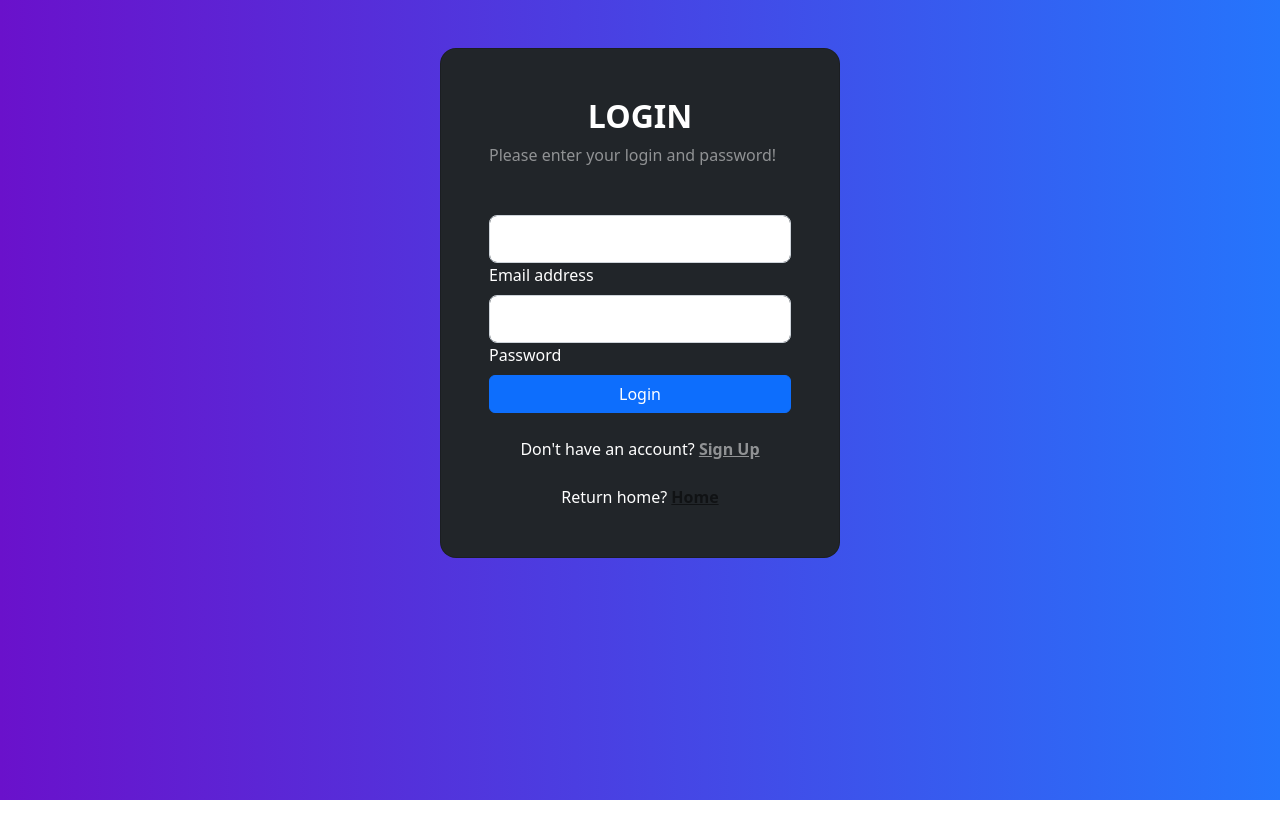
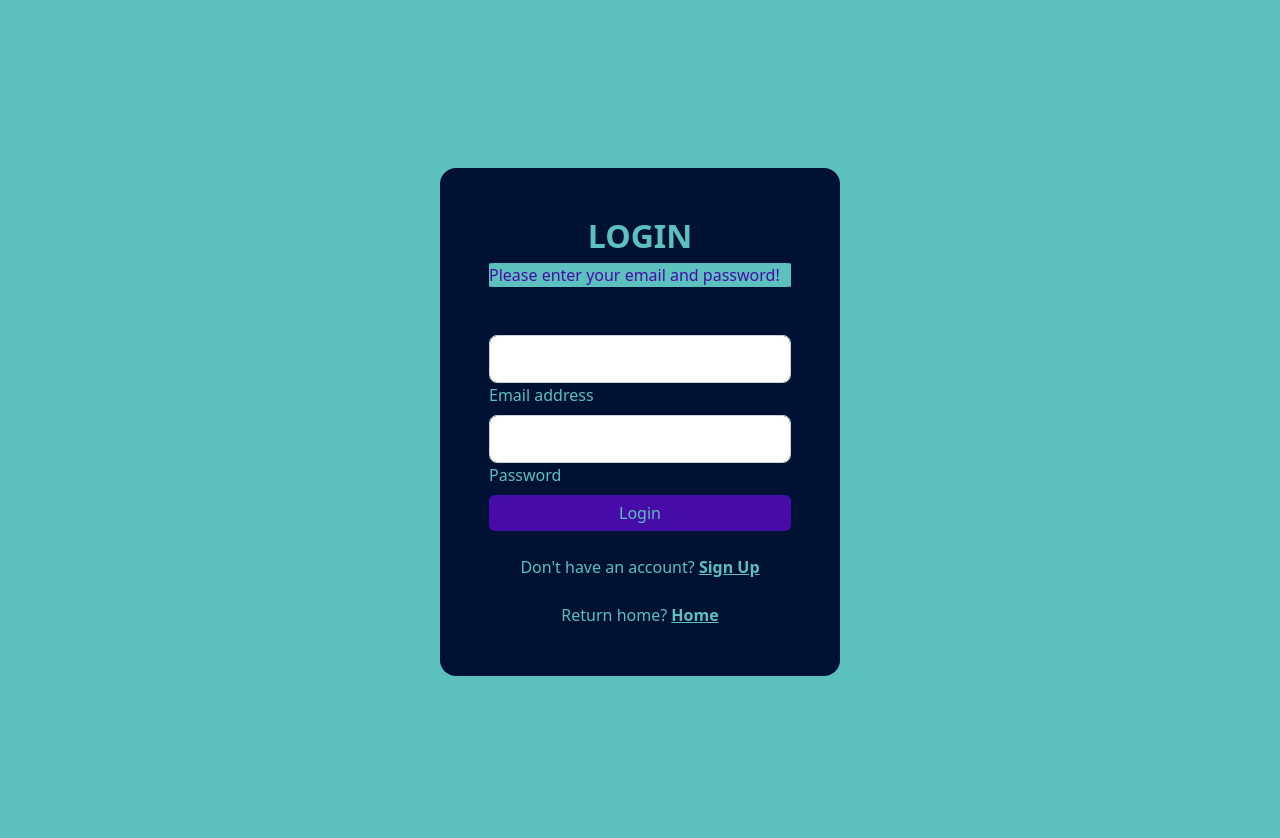
Before and after one commit to AveryNewhart/my-music, a React (Create React App) app in the folder client/: page /login in a window 1280 px wide. Shown: the top 838 px of the page. Before the commit the page ends 800 px from the top, so only its background shows below. Built offline with nearby package versions, Linux system fonts and the light colour scheme; a web font is replaced by a local one.

Commit message:
login color scheme done

```diff
--- a/client/src/pages/Login.js
+++ b/client/src/pages/Login.js
@@ -77,7 +77,7 @@ const Login = () => {
 //   }
 
     return (
-        <MDBContainer fluid>
+        <MDBContainer fluid className='marginLogin'>
                   <Alert
           dismissible
           onClose={() => setShowAlert(false)}
@@ -87,23 +87,23 @@ const Login = () => {
           Something went wrong with your login credentials!
         </Alert>
 
-        <MDBRow className='d-flex justify-content-center align-items-center h-100'>
+        <MDBRow className='d-flex justify-content-center align-items-center h-100 '>
           <MDBCol col='12'>
 
-            <MDBCard className='bg-dark text-white my-5 mx-auto' style={{borderRadius: '1rem', maxWidth: '400px'}}>
-              <MDBCardBody className='p-5 d-flex flex-column align-items-center mx-auto w-100'>
+            <MDBCard className='text-white my-5 mx-auto' style={{borderRadius: '1rem', maxWidth: '400px', backgroundColor: "#001233"}}>
+              <MDBCardBody className='p-5 d-flex flex-column align-items-center mx-auto w-100 '>
               <form onSubmit={handleFormSubmit}>
 
                 <h2 className="fw-bold mb-2 text-uppercase centerLogin">Login</h2>
-                <p className="text-white-50 mb-5">Please enter your login and password!</p>
+                <p className="mb-5 loginText">Please enter your email and password!</p>
 
-                <MDBInput labelClass='text-white' label='Email address'
+                <MDBInput labelClass='loginLabel' label='Email address'
                 // id='formControlLg'
                 type='email'
                 // value={userFormData.email}
                 name="email"
                 onChange={handleInputChange} size="lg"/>
-                <MDBInput labelClass='text-white' label='Password'
+                <MDBInput labelClass='loginLabel' label='Password'
                 // id='formControlLg'
                 type='password'
                 // value={userFormData.password}
@@ -113,7 +113,7 @@ const Login = () => {
                 {/* <MDBBtn outline className='mx-2 px-5' size='lg' type='submit'>
                   Login
                 </MDBBtn> */}
-                  <MDBBtn className='w-100 mb-4' size='md' type='submit' >Login</MDBBtn>
+                  <MDBBtn className='w-100 mb-4 loginButton' size='md' type='submit' >Login</MDBBtn>
 
                 {/* <div className='d-flex flex-row mt-3 mb-5'>
 
@@ -123,9 +123,9 @@ const Login = () => {
                 </div> */}
 
                 <div>
-                  <p className="mb-0 centerLogin">Don't have an account? <a href="/signup" className="text-white-50 fw-bold">Sign Up</a></p>
+                  <p className="mb-0 centerLogin loginLabel">Don't have an account? <a href="/signup" className="fw-bold">Sign Up</a></p>
                   <br/>
-                  <p className="mb-0 centerLogin">Return home? <a href="/" className="text-black-50 fw-bold">Home</a></p>
+                  <p className="mb-0 centerLogin loginLabel">Return home? <a href="/" className="fw-bold">Home</a></p>
                 </div>
                 </form>
               </MDBCardBody>
--- a/client/src/styles/Login.css
+++ b/client/src/styles/Login.css
@@ -1,14 +1,45 @@
 body {
     /* fallback for old browsers */
-    background: #6a11cb;
+    background: #5bc0be;
 
-    /* Chrome 10-25, Safari 5.1-6 */
-    background: -webkit-linear-gradient(to right, rgba(106, 17, 203, 1), rgba(37, 117, 252, 1));
-
-    /* W3C, IE 10+/ Edge, Firefox 16+, Chrome 26+, Opera 12+, Safari 7+ */
-    background: linear-gradient(to right, rgba(106, 17, 203, 1), rgba(37, 117, 252, 1))
+    background: linear-gradient(to right, #5bc0be, #5bc0be)
   }
 
   .centerLogin {
     text-align: center;
   }
+
+  .marginLogin {
+    margin-top: 15vh;
+  }
+
+  .fw-bold {
+    /* color: hsl(263, 87%, 35%); */
+    color: #5bc0be;
+  }
+
+  .fw-bold:hover {
+    color: hsl(263, 87%, 35%);
+  }
+
+  .loginText {
+    color: hsl(263, 87%, 35%);
+    background-color: #5bc0be;
+    border-radius: 2%;
+  }
+
+  .loginLabel {
+    color: #5bc0be;
+  }
+
+  button.loginButton {
+    background: hsl(263, 87%, 35%);
+    border: none;
+    color: #5bc0be;
+  }
+
+  button.loginButton:hover {
+    box-shadow: 0 0 5px hsl(263, 87%, 35%), 0 0 25px hsl(263, 87%, 35%), 0 0 50px hsl(263, 87%, 35%);
+    background-color: #5bc0be;
+    color: hsl(263, 87%, 35%);
+  }
```
